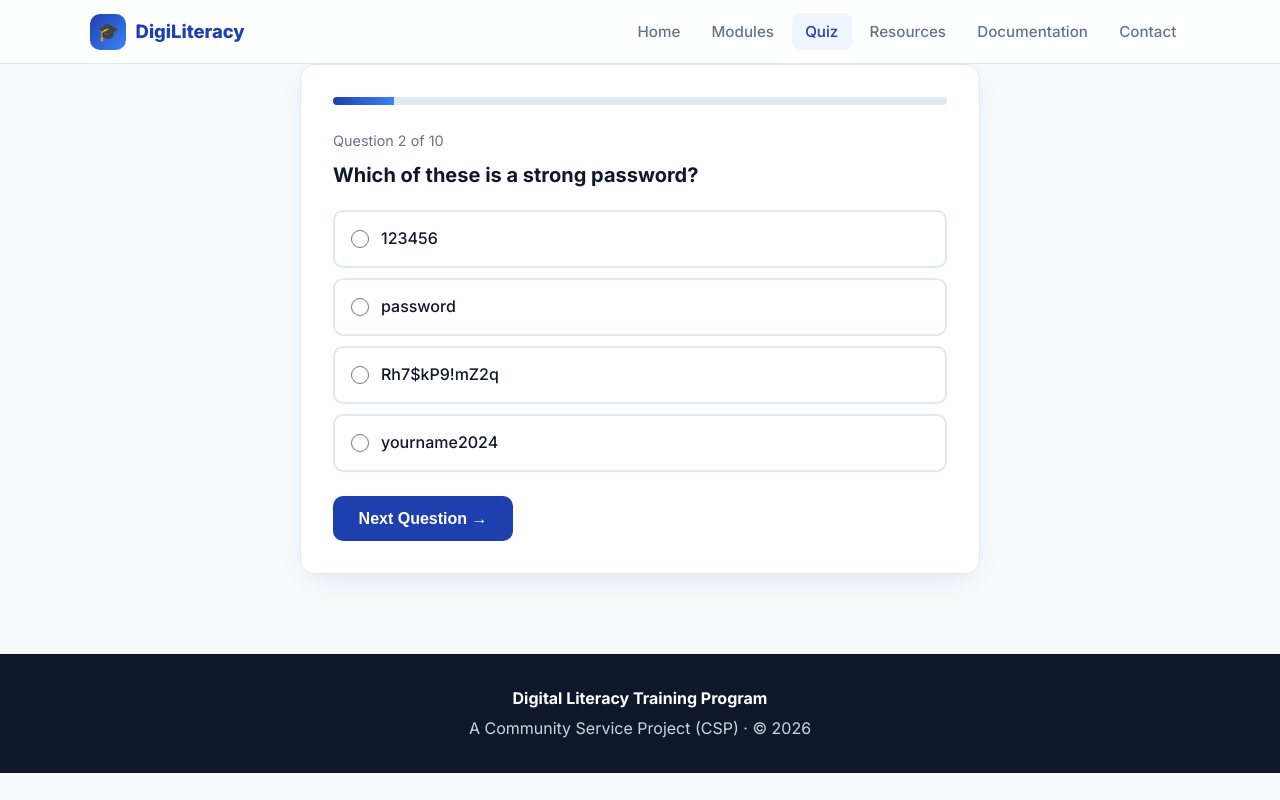
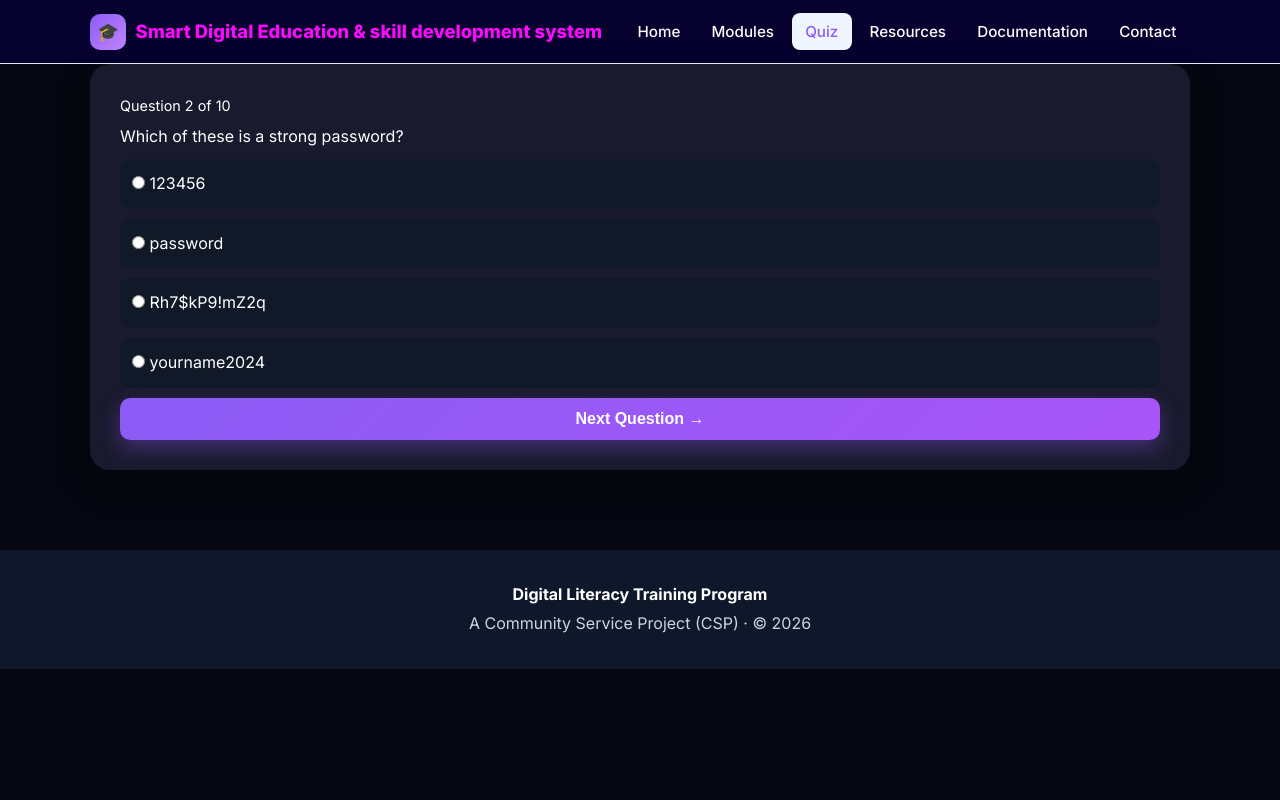
Before and after one commit to smdijaj/Digital_literacy_Training, a Flask app: page /quiz/q in a window 1280 px wide. Run offline with Flask 3, Linux system fonts and the light colour scheme; the visitor is signed in with stand-in values (Sample User, id 1).

Commit message:
Updated UI with premium dark theme and styling

```diff
--- a/dlp/static/css/style.css
+++ b/dlp/static/css/style.css
@@ -1,32 +1,69 @@
 :root{
-  --primary:#1e40af; --primary-dark:#1e3a8a; --accent:#3b82f6;
-  --bg:#f8fafc; --card:#ffffff; --text:#0f172a; --muted:#64748b;
+  --primary:#8B5CF6; --primary-dark:#1e3a8a; --accent:#C084FC;
+  --bg:#070711; --card:#ffffff; --text:#f8fafc; --muted:#64748b;
+  --surface:#111827;
+  --secondary:#A855F7;
   --border:#e2e8f0; --success:#16a34a; --danger:#dc2626;
   --radius:14px; --shadow:0 10px 30px -12px rgba(30,64,175,.18);
 }
 *{box-sizing:border-box;margin:0;padding:0}
 html{scroll-behavior:smooth}
-body{font-family:'Inter',system-ui,-apple-system,Segoe UI,Roboto,sans-serif;
-  background:var(--bg);color:var(--text);line-height:1.6;-webkit-font-smoothing:antialiased}
+body{font-family:'Inter',sans-serif,-apple-system,Segoe UI,Roboto,sans-serif;
+    background:#070711;
+    color:#F8FAFC;
+ line-height:1.6;-webkit-font-smoothing:antialiased}
 a{color:var(--primary);text-decoration:none}
 img{max-width:100%}
 .container{max-width:1140px;margin:0 auto;padding:0 1.25rem}
 
 /* Navbar */
-.nav{position:sticky;top:0;z-index:50;background:rgba(255,255,255,.85);
-  backdrop-filter:blur(10px);border-bottom:1px solid var(--border)}
+.nav{position:sticky;top:0;z-index:50;background:rgba(8, 1, 53, 0.85);;border-bottom:1px solid var(--border)}
 .nav-inner{display:flex;align-items:center;justify-content:space-between;padding:.85rem 1.25rem;max-width:1140px;margin:0 auto}
-.brand{display:flex;align-items:center;gap:.6rem;font-weight:800;font-size:1.15rem;color:var(--primary)}
+.brand{
+    display:flex;
+    align-items:center;
+    gap:.6rem;
+    font-weight:800;
+    font-size:1.15rem;
+    color:#fa0afa;
+    transition:all .3s ease;
+}
+
+.brand:hover{
+    color:white;
+    transform:scale(1.05);
+}
 .brand-badge{width:36px;height:36px;border-radius:10px;display:grid;place-items:center;
   background:linear-gradient(135deg,var(--primary),var(--accent));color:#fff;font-size:1.1rem}
 .nav-links{display:flex;gap:.25rem;list-style:none}
-.nav-links a{padding:.55rem .85rem;border-radius:8px;color:var(--muted);font-weight:500;font-size:.95rem;transition:all .2s}
-.nav-links a:hover,.nav-links a.active{background:#eff6ff;color:var(--primary)}
-.burger{display:none;background:none;border:0;font-size:1.5rem;cursor:pointer;color:var(--text)}
+.nav-links a{padding:.55rem .85rem;border-radius:8px;color:#fefbfb;font-weight:500;font-size:.95rem;transition:all .2s}
+.nav-links a:hover,.nav-links a.active{background:#eff6ff;color:var(--primary);transform:translate(-3px)}
+.burger{
+    display:none;
+    background:transparent;
+    border:1px solid rgba(255,255,255,.15);
+    border-radius:10px;
+    padding:8px 10px;
+    font-size:1.5rem;
+    cursor:pointer;
+    color:#3508ff;
+    transition:.3s;
+}
 
+.burger:hover{
+    background:#1e40af;
+    color:#ffffff;
+}
 /* Hero */
-.hero{background:linear-gradient(135deg,#1e3a8a 0%,#1e40af 50%,#3b82f6 100%);
-  color:#fff;padding:5rem 1.25rem 6rem;text-align:center;position:relative;overflow:hidden}
+.hero{.hero{
+    background:
+        radial-gradient(circle at 50% 80%, rgba(168,85,247,.6), transparent 45%),
+        radial-gradient(circle at 80% 20%, rgba(139,92,246,.35), transparent 30%),
+        #070711;
+    color:white;
+    border-radius:24px;
+    padding:80px 60px;
+}text-align:center;position:relative;overflow:hidden}
 .hero::before{content:"";position:absolute;inset:0;background:
   radial-gradient(circle at 20% 30%,rgba(255,255,255,.12) 0,transparent 40%),
   radial-gradient(circle at 80% 70%,rgba(255,255,255,.08) 0,transparent 40%)}
@@ -52,45 +89,164 @@ section{padding:4rem 0}
 
 /* Cards grid */
 .grid{display:grid;grid-template-columns:repeat(auto-fit,minmax(280px,1fr));gap:1.25rem}
-.card{background:var(--card);border:1px solid var(--border);border-radius:var(--radius);
-  padding:1.6rem;transition:transform .25s,box-shadow .25s,border-color .25s}
-.card:hover{transform:translateY(-4px);box-shadow:var(--shadow);border-color:#bfdbfe}
+.card{background:#111827;
+    border:1px solid rgba(255,255,255,.08);
+    border-radius:18px;color:white;
+  padding:1.6rem;transition:transform .35s,box-shadow .25s,border-color .25s}
+.card:hover{transform:translateY(-8px);
+    box-shadow:0 0 35px rgba(168,85,247,.35);border-color:#60a5fa}
 .card-icon{font-size:2rem;margin-bottom:.6rem}
-.card h3{font-size:1.2rem;margin-bottom:.5rem}
-.card p{color:var(--muted);font-size:.95rem}
+.card h3{font-size:1.2rem;margin-bottom:.5rem;}
+.card p{color:white;font-size:.95rem}
 .card ul{margin-top:.9rem;padding-left:1.1rem;color:#334155;font-size:.92rem}
-.card ul li{margin:.25rem 0}
+.card ul li{margin:.25rem 0;color:white}
 .card .link{display:inline-block;margin-top:1rem;font-weight:600;color:var(--primary)}
 
 /* Forms */
-.form{max-width:540px;margin:0 auto;background:var(--card);padding:2rem;
-  border-radius:var(--radius);box-shadow:var(--shadow);border:1px solid var(--border)}
+.form{
+    max-width:600px;
+    margin:0 auto;
+    background:#1A1A2E;
+    padding:2rem;
+    border-radius:20px;
+    box-shadow:0 15px 40px rgba(0,0,0,.35);
+    border:1px solid rgba(255,255,255,.08);
+}
 .form label{display:block;font-weight:600;margin-bottom:.4rem;font-size:.92rem}
-.form input,.form textarea{width:100%;padding:.75rem 1rem;border:1px solid var(--border);
-  border-radius:10px;font-size:1rem;font-family:inherit;background:#f8fafc;transition:border-color .2s,background .2s}
-.form input:focus,.form textarea:focus{outline:0;border-color:var(--accent);background:#fff}
-.form-group{margin-bottom:1.1rem}
-.btn{display:inline-flex;align-items:center;gap:.5rem;background:var(--primary);color:#fff;
-  border:0;padding:.85rem 1.6rem;border-radius:10px;font-weight:600;font-size:1rem;cursor:pointer;transition:all .2s}
-.btn:hover{background:var(--primary-dark);transform:translateY(-1px)}
-.btn-outline{background:transparent;color:var(--primary);border:2px solid var(--primary)}
-.btn-outline:hover{background:var(--primary);color:#fff}
-.alert{padding:.9rem 1.1rem;border-radius:10px;margin-bottom:1.2rem;font-weight:500}
-.alert-success{background:#dcfce7;color:#166534;border:1px solid #86efac}
+.form label{
+    color:#FFFFFF;
+    display:block;
+    font-weight:600;
+    margin-bottom:.4rem;
+}
 
+.form input,
+.form textarea{
+    width:100%;
+    padding:.85rem 1rem;
+    background:#111827;
+    color:#FFFFFF;
+    border:1px solid #374151;
+    border-radius:12px;
+    font-size:1rem;
+}
+
+.form input::placeholder,
+.form textarea::placeholder{
+    color:#9CA3AF;
+}
+
+.form input:focus,
+.form textarea:focus{
+    outline:none;
+    border-color:#8B5CF6;
+    box-shadow:0 0 12px rgba(139,92,246,.35);
+}
+/* Contact Form Submit Button */
+.form button,
+button[type="submit"]{
+    width:100%;
+    padding:14px 20px;
+    border:none;
+    border-radius:12px;
+    background:linear-gradient(135deg,#8B5CF6,#A855F7);
+    color:#FFFFFF;
+    font-size:16px;
+    font-weight:600;
+    cursor:pointer;
+    transition:all .3s ease;
+    box-shadow:0 8px 20px rgba(139,92,246,.35);
+}
+
+.form button:hover,
+button[type="submit"]:hover{
+    transform:translateY(-3px);
+    box-shadow:0 12px 30px rgba(139,92,246,.5);
+    background:linear-gradient(135deg,#7C3AED,#9333EA);
+}
+
+.form button:active,
+button[type="submit"]:active{
+    transform:scale(.98);
+}
 /* Quiz */
-.quiz-card{max-width:680px;margin:0 auto;background:var(--card);padding:2rem;
-  border-radius:var(--radius);box-shadow:var(--shadow);border:1px solid var(--border)}
-.progress{height:8px;background:#e2e8f0;border-radius:99px;overflow:hidden;margin-bottom:1.5rem}
-.progress-bar{height:100%;background:linear-gradient(90deg,var(--primary),var(--accent));transition:width .3s}
-.quiz-q{font-size:1.25rem;font-weight:700;margin-bottom:1.2rem}
-.options{display:flex;flex-direction:column;gap:.6rem;margin-bottom:1.5rem}
-.option{display:flex;align-items:center;gap:.75rem;padding:.9rem 1rem;border:2px solid var(--border);
-  border-radius:10px;cursor:pointer;transition:all .15s;background:#fff;font-weight:500}
-.option:hover{border-color:var(--accent);background:#eff6ff}
-.option input{accent-color:var(--primary);width:18px;height:18px}
-.option.selected{border-color:var(--primary);background:#eff6ff}
+/* ===== Quiz Page ===== */
 
+.quiz-card,
+.quiz-container,
+.quiz-box{
+    background:#1A1A2E !important;
+    color:#FFFFFF !important;
+    border-radius:20px;
+    padding:30px;
+    box-shadow:0 15px 35px rgba(0,0,0,.35);
+}
+
+.quiz-card h1,
+.quiz-card h2,
+.quiz-card h3,
+.quiz-container h1,
+.quiz-container h2,
+.quiz-container h3,
+.quiz-box h1,
+.quiz-box h2,
+.quiz-box h3,
+.quiz-card p,
+.quiz-container p,
+.quiz-box p{
+    color:#FFFFFF !important;
+}
+
+/* Questions */
+.question{
+    color:#FFFFFF !important;
+    font-weight:600;
+}
+
+/* Options */
+.quiz-card label,
+.quiz-container label,
+.quiz-box label{
+    display:block;
+    background:#111827;
+    color:#FFFFFF !important;
+    padding:12px;
+    margin:10px 0;
+    border-radius:10px;
+    cursor:pointer;
+    transition:.3s;
+}
+
+.quiz-card label:hover,
+.quiz-container label:hover,
+.quiz-box label:hover{
+    background:#8B5CF6;
+}
+
+/* Radio buttons */
+input[type="radio"]{
+    accent-color:#8B5CF6;
+}
+
+/* Submit Button */
+.quiz-card button,
+.quiz-container button,
+.quiz-box button{
+    background:linear-gradient(135deg,#8B5CF6,#A855F7);
+    color:#FFFFFF;
+    border:none;
+    padding:12px 24px;
+    border-radius:10px;
+    cursor:pointer;
+    transition:.3s;
+}
+
+.quiz-card button:hover,
+.quiz-container button:hover,
+.quiz-box button:hover{
+    transform:translateY(-3px);
+    box-shadow:0 10px 25px rgba(139,92,246,.4);
+}
 /* Result */
 .result{max-width:560px;margin:0 auto;background:var(--card);padding:2.5rem;text-align:center;
   border-radius:var(--radius);box-shadow:var(--shadow);border:1px solid var(--border)}
--- a/dlp/templates/base.html
+++ b/dlp/templates/base.html
@@ -12,7 +12,7 @@
 <nav class="nav">
   <div class="nav-inner">
     <a class="brand" href="{{ url_for('home') }}">
-      <span class="brand-badge">🎓</span> DigiLiteracy
+      <span class="brand-badge">🎓</span> Smart Digital Education & skill development system
     </a>
     <button class="burger" aria-label="Menu">☰</button>
     <ul class="nav-links">
```
Also changed, not shown: other parts of dlp/static/css/style.css (+36 -8 lines), dlp/database.db.
